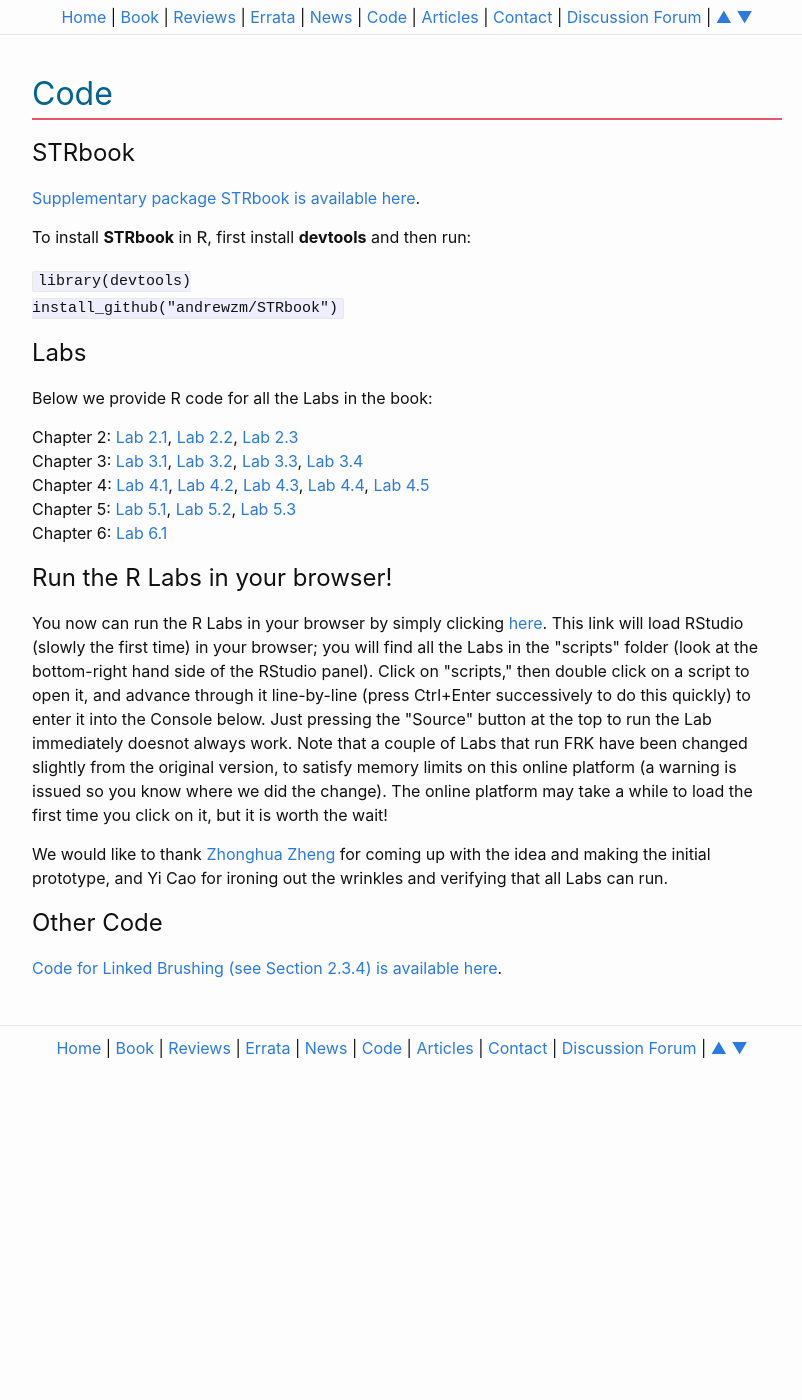
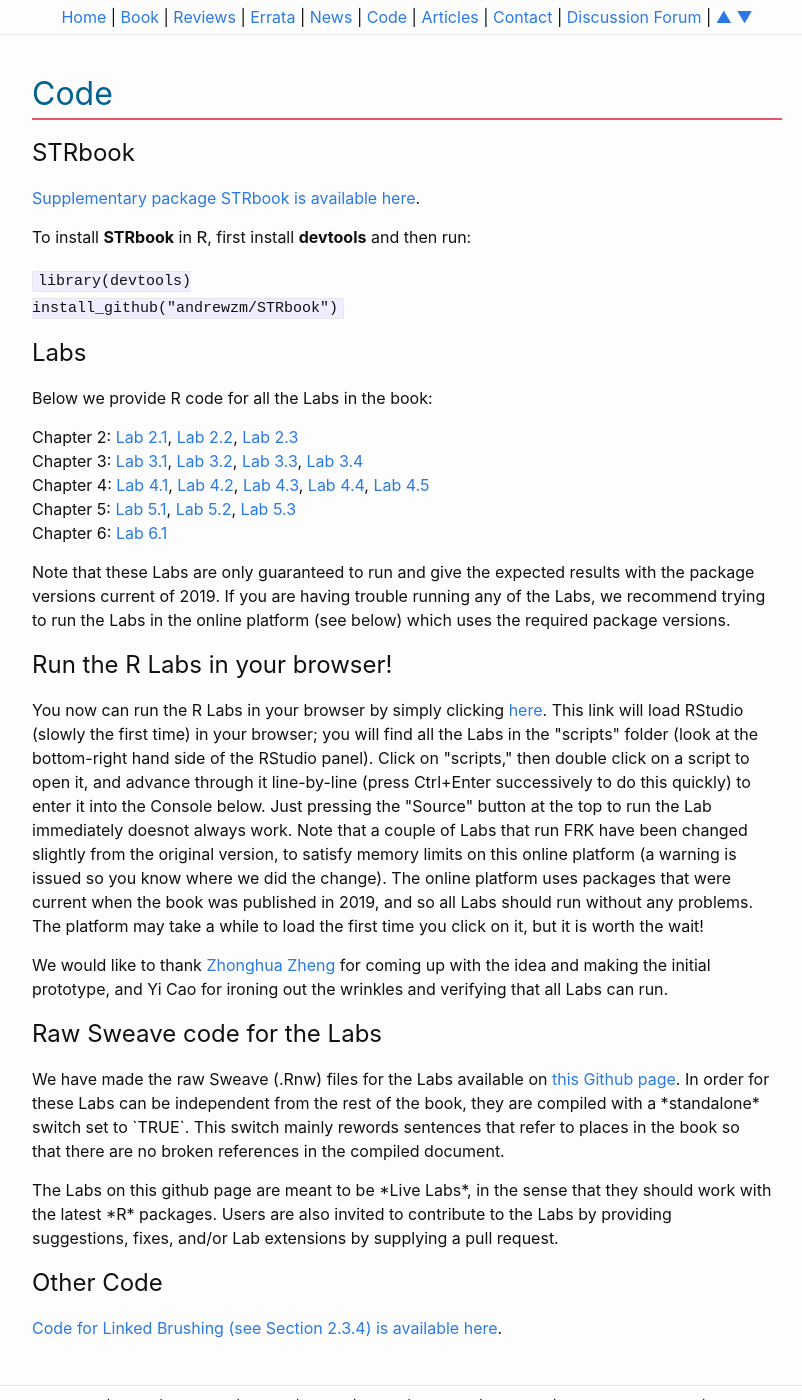
Before and after one commit to andrewzm/STRbook, a Jekyll site: the page built from docs/code.md, in a window 1280 px wide and 1400 px high. Shown: the whole window, without its empty margins (238-1040 px from the left). Built offline with Jekyll 4.4.1, drawn with Linux system fonts in a browser that asks for light colours.

Commit message:
Update Code page with new material

```diff
--- a/docs/_layouts/code.html
+++ b/docs/_layouts/code.html
@@ -26,6 +26,9 @@ Chapter 3: <a href="Chap3_Lab1.R">Lab 3.1</a>, <a href="Chap3_Lab2.R">Lab 3.2</a
 Chapter 4: <a href="Chap4_Lab1.R">Lab 4.1</a>, <a href="Chap4_Lab2.R">Lab 4.2</a>, <a href="Chap4_Lab3.R">Lab 4.3</a>, <a href="Chap4_Lab4.R">Lab 4.4</a>, <a href="Chap4_Lab5.R">Lab 4.5</a><br />
 Chapter 5: <a href="Chap5_Lab1.R">Lab 5.1</a>, <a href="Chap5_Lab2.R">Lab 5.2</a>, <a href="Chap5_Lab3.R">Lab 5.3</a><br />
 Chapter 6: <a href="Chap6_Lab1.R">Lab 6.1</a></p>
+</p>
+<p>
+Note that these Labs are only guaranteed to run and give the expected results with the package versions current of 2019. If you are having trouble running any of the Labs, we recommend trying to run the Labs in the online platform (see below) which uses the required package versions.
 
 <h2>Run the R Labs in your browser!</h2>
 
@@ -35,12 +38,19 @@ This link will load RStudio (slowly the first time) in your browser; you will fi
 Click on "scripts," then double click on a script to open it, and advance through it line-by-line (press Ctrl+Enter successively to do this quickly) to enter it into the Console below.
 Just pressing the "Source" button at the top to run the Lab immediately doesnot always work.
 Note that a couple of Labs that run FRK have been changed slightly from the original version, to satisfy memory limits on this online platform
-(a warning is issued so you know where we did the change). The online platform may take a while to load the first time you click on it, but it is worth the wait!
+(a warning is issued so you know where we did the change). The online platform uses packages that were current when the book was published in 2019, and so all Labs should run without any problems. The platform may take a while to load the first time you click on it, but it is worth the wait!
 </p>
 <p>
 We would like to thank <a href="https://zzheng93.github.io/" target="_blank">Zhonghua Zheng</a> for coming up with the idea and making the initial prototype,
 and Yi Cao for ironing out the wrinkles and verifying that all Labs can run.
 </p>
+
+<h2>Raw Sweave code for the Labs</h2>
+
+We have made the raw Sweave (.Rnw) files for the Labs available on <a href="https://www.github.com/andrewzm/STRbook_Labs" target="_blank">this Github page</a>. In order for these Labs can be independent from the rest of the book, they are compiled with a *standalone* switch set to `TRUE`. This switch mainly rewords sentences that refer to places in the book so that there are no broken references in the compiled document.
+</p>
+<p>
+The Labs on this github page are meant to be *Live Labs*, in the sense that they should work with the latest *R* packages. Users are also invited to contribute to the Labs by providing suggestions, fixes, and/or Lab extensions by supplying a pull request.
 
 <h2>Other Code</h2>
 
```
